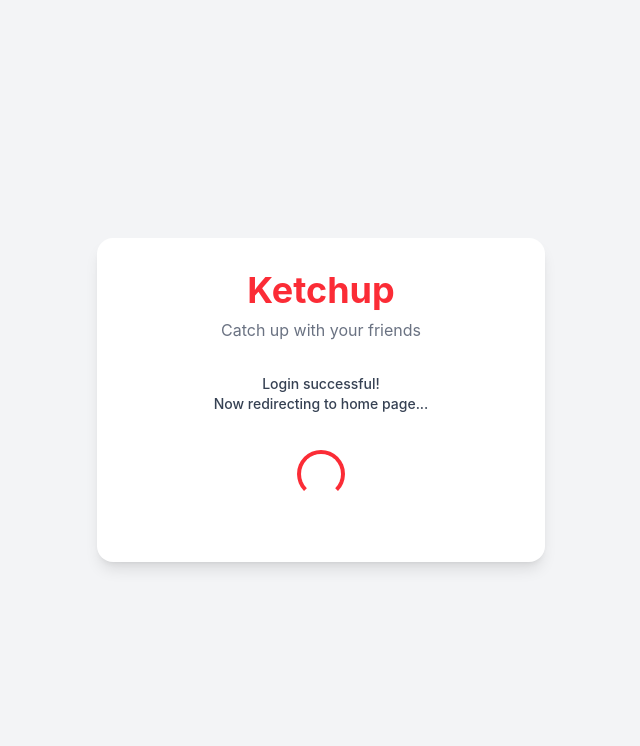
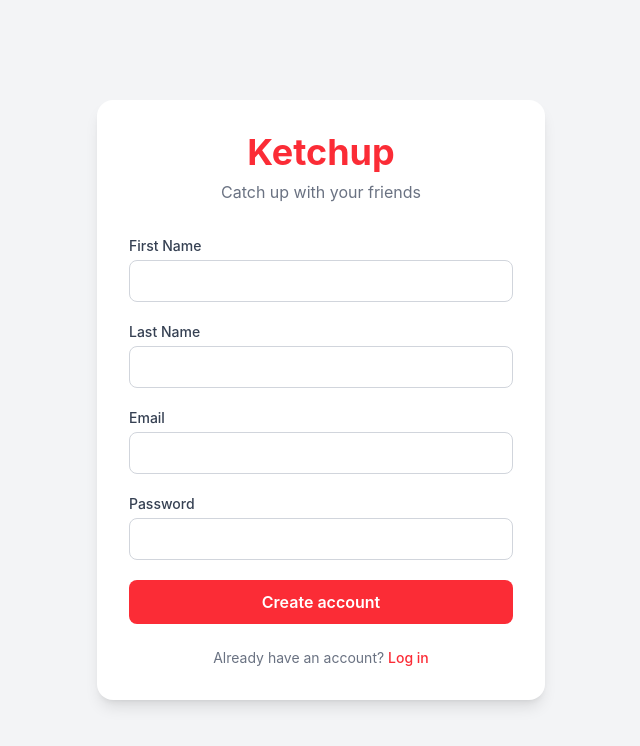
Before and after one commit to callmedugan/Ketchup-Frontend, a React (Vite) app: page /register in a window 1280 px wide. Before the commit this address led to /login. Shown: the top 746 px of the page, without its empty margins (319-959 px from the left). Built offline with nearby package versions, Linux system fonts and the light colour scheme.

Commit message:
fixed states left set to true for dev

```diff
--- a/src/pages/LoginPage.tsx
+++ b/src/pages/LoginPage.tsx
@@ -15,7 +15,7 @@ export function LoginPage() {
 	//error and loading state for server await and response
 	const [error, setError] = useState("");
 	const [isLoading, setIsLoading] = useState(false);
-	const [wasSuccessful, setWasSuccessful] = useState(true);
+	const [wasSuccessful, setWasSuccessful] = useState(false);
 
 	//useeffect for waiting after success before routing to login page
 	useEffect(() => {
--- a/src/pages/RegisterPage.tsx
+++ b/src/pages/RegisterPage.tsx
@@ -17,7 +17,7 @@ export function RegisterPage() {
 	//error and loading state for server await and response
 	const [error, setError] = useState("");
 	const [isLoading, setIsLoading] = useState(false);
-	const [wasSuccessful, setWasSuccessful] = useState(true);
+	const [wasSuccessful, setWasSuccessful] = useState(false);
 
 	//useeffect for waiting after success before routing to login page
 	useEffect(() => {
```
